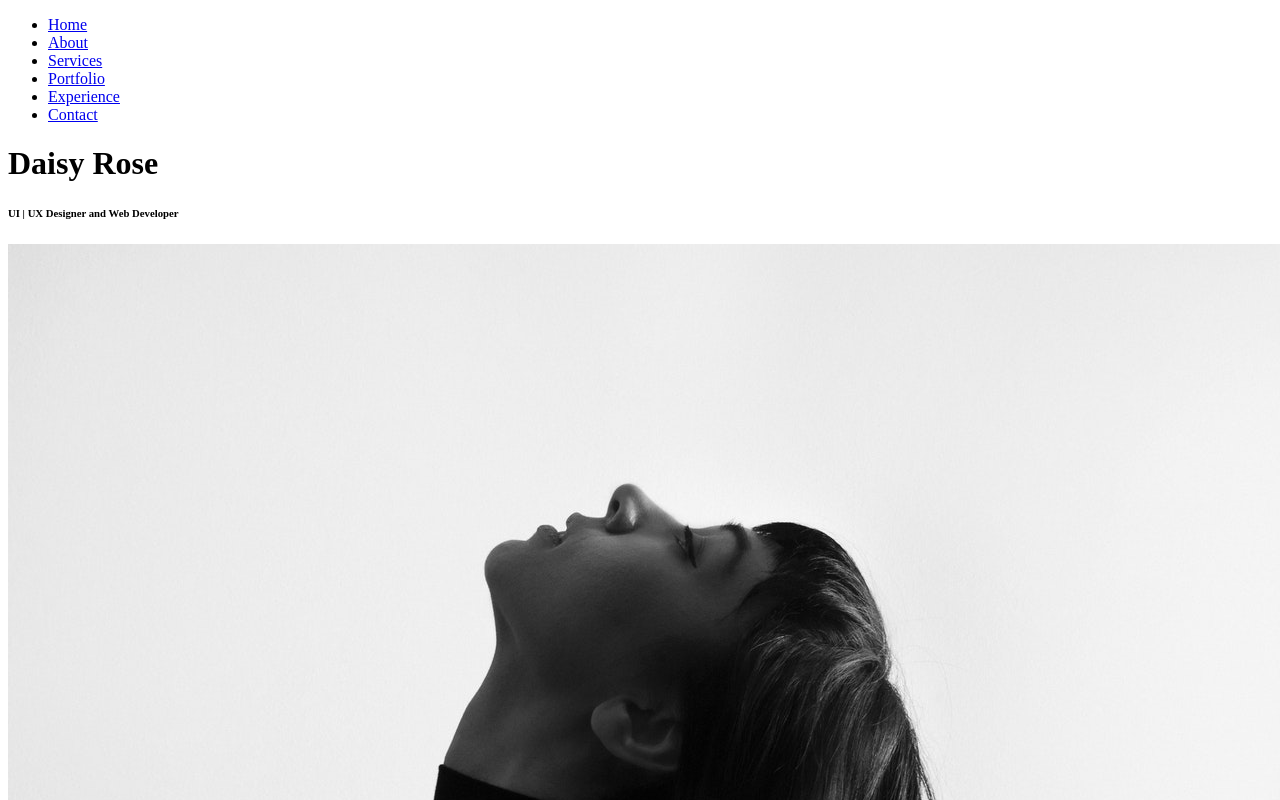
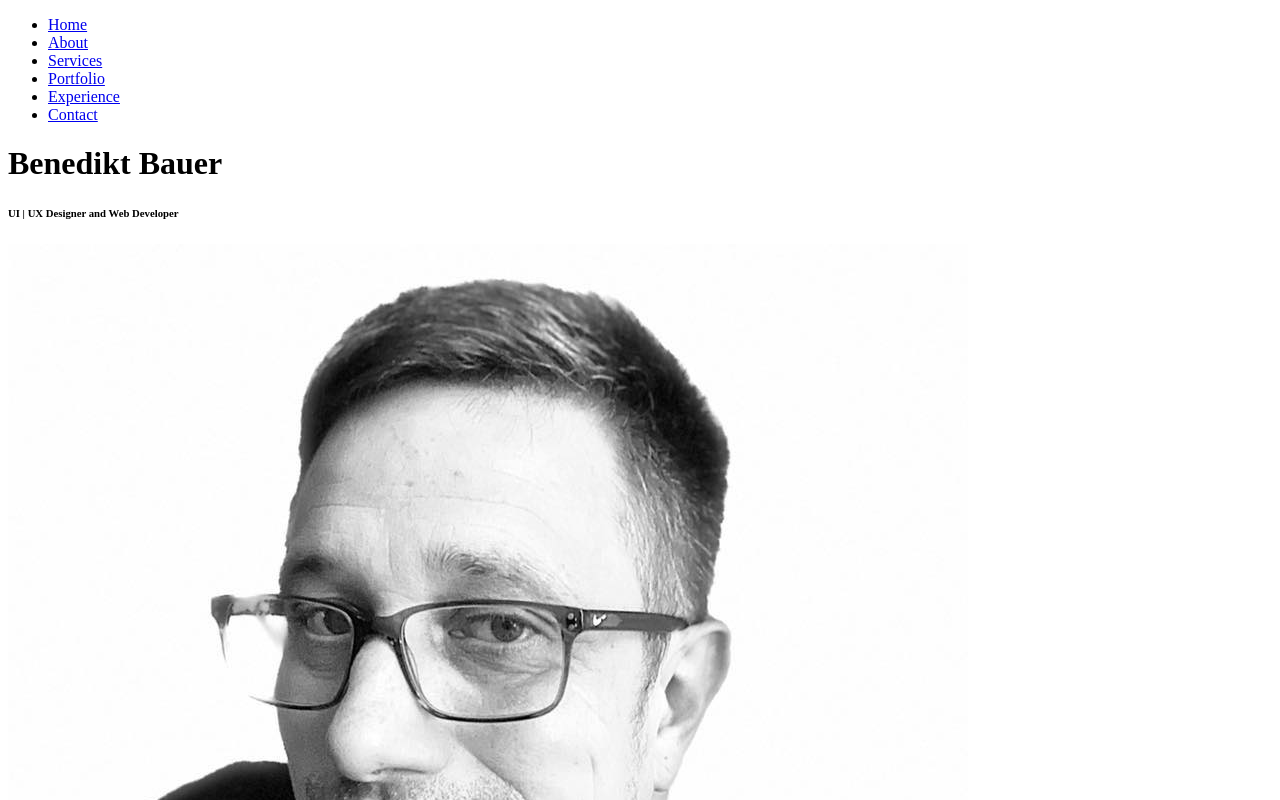
Before and after one commit to evabrinkmann/portfolio-website, a website built with Parcel: page docs/index.html in a window 1280 px wide. Shown: the top 800 px of the page. Built offline with nearby package versions, Linux system fonts and the light colour scheme; a web font is replaced by a local one.

Commit message:
Change profile img and name

```diff
--- a/docs/index.html
+++ b/docs/index.html
@@ -27,7 +27,7 @@
         </ul>
       </nav>
       <div class="landing-text">
-        <h1>Daisy Rose</h1>
+        <h1>Benedikt Bauer</h1>
         <h6>UI | UX Designer and Web Developer</h6>
       </div>
     </header>
@@ -36,7 +36,7 @@
       <section class="about" id="about">
         <div class="container">
           <div class="profile-img">
-            <img src="/profile.4bd2e856.jpeg" alt="">
+            <img src="/bene.ca48afba.jpg" alt="">
           </div>
           <div class="about-details">
             <div class="about-heading">
```
Also changed, not shown: src/index.html (+3 -3 lines), src/main.css (+7 -0 lines), docs/bene.ca48afba.jpg (added), src/img/bene.jpg (added), 2 other files.
